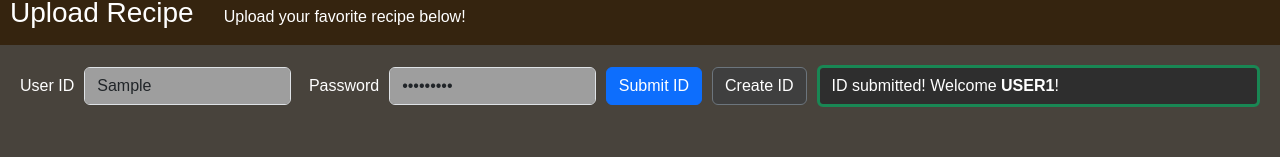
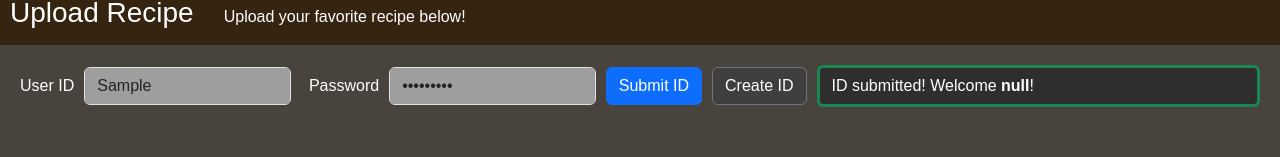
Before and after one commit to esenecal/startup, a React (Vite) app: page / in a window 1280 px wide. Both pictures are taken after typing "Sample", "Sample123" into the empty fields and a click on the button "Submit ID". Shown: the part 114-271 px from the top of the page. Built offline with nearby package versions, Linux system fonts and the light colour scheme.

Commit message:
Kind of working.

```diff
--- a/src/upload/upload.jsx
+++ b/src/upload/upload.jsx
@@ -93,10 +93,12 @@ export function Upload() {
     );
 }
 
-function CreateID({createUser, updateCreateUser}) {
+// In the case that we get the
+function CreateID({userAuth, createUser, updateUserAuth}) {
 
+    let userID;
     function onClick() {
-        <p id="user-alert" className="form-control border-3 border-success">ID submitted! Welcome <strong>USER1</strong>!</p>;
+        createNewID();  // All we are doing here is getting the new login data on the click.
     }
 
     return <button type="button" className="btn btn-secondary" onClick={onClick}>Create ID</button>
@@ -104,6 +106,7 @@ function CreateID({createUser, updateCreateUser}) {
 
 function SubmitID({userAuth, updateUserAuth}) {
 
+    let userID;
     function onClick() {
         verifyID(userAuth, updateUserAuth);
         console.log("userAuth: " + !userAuth);
@@ -111,6 +114,11 @@ function SubmitID({userAuth, updateUserAuth}) {
 
     return <button type="button" className="btn btn-primary" onClick={onClick}>Submit ID</button>;
 
+}
+
+// Create a new ID.
+function createNewID() {
+    sendLoginData();
 }
 
 // This is a mock function for login services--this would be replaced by a system to check the login.
@@ -124,17 +132,21 @@ function verifyID(userAuth, updateUserAuth) {
 }
 
 function DisplayAuthMessage({userAuth}) {
+    console.log("updated");
     // If it is updated and userAuth is changed, set the output to that.
+    let userID = localStorage.getItem("a");
+    console.log(userID);
 
     if (userAuth === null) {
         return <div></div>;
     } else if (userAuth) {
-        return <p id="user-alert" className="form-control border-3 border-success">ID submitted! Welcome <strong>USER1</strong>!</p>;
+        return <p id="user-alert" className="form-control border-3 border-success">ID submitted! Welcome <strong>{`${userID}`}</strong>!</p>;
     } else {
         return <p id="user-alert" className="form-control border-3 border-danger">Incorrect login</p>;
     }
 }
 
+// Mock function for sending login data to the server.
 function sendLoginData() {
     const form = document.getElementById("loginData");
     const formData = new FormData(form);
@@ -147,6 +159,10 @@ function sendLoginData() {
     }
 
     console.log(formPairs);
+    // Now we write that object into localstorage, thus allowing us to access it.
+    // For this mockup, we are just going to use the  and the text of the recipe.
+    localStorage.setItem(formPairs.userID, formPairs.password);
+    console.log(localStorage.getItem(formPairs.userID));
 }
 
 // This function gets the recipe title, recipe text, and tag and sends it to the database.
```
